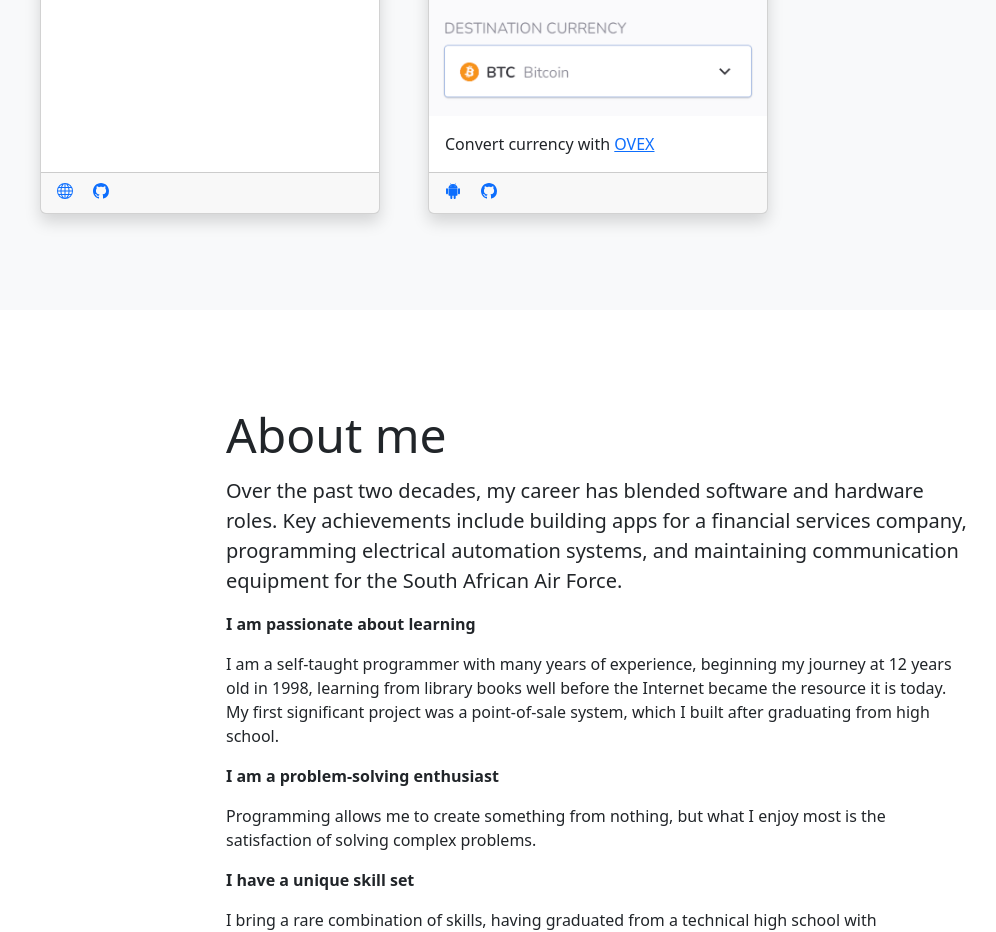
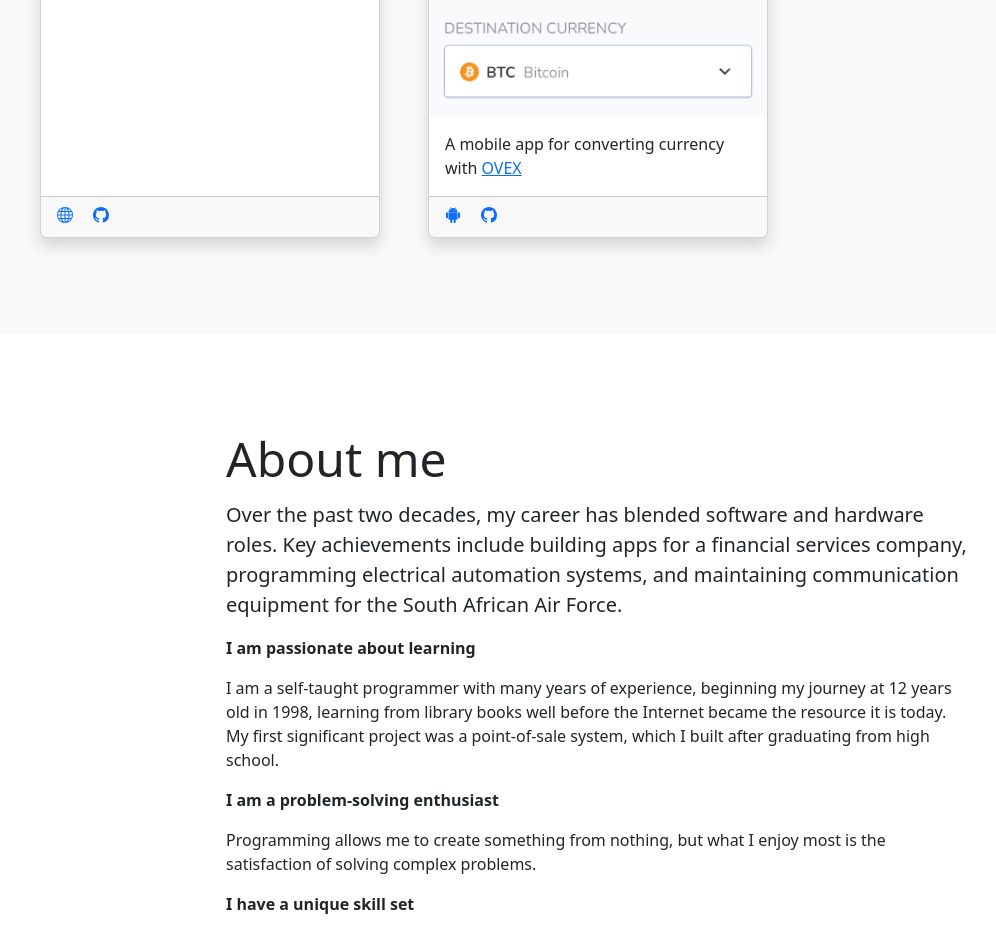
Before and after one commit to delvianv/delvianv.github.io, a plain HTML site: page index.html in a window 1280 px wide. Shown: the part 1720-2652 px from the top of the page, without its empty margins (42-1038 px from the left). Drawn offline with nearby package versions, Linux system fonts and the light colour scheme.

Commit message:
Edit wording in OVEX description

```diff
--- a/index.html
+++ b/index.html
@@ -572,7 +572,8 @@
               />
               <div class="card-body">
                 <p class="card-text">
-                  Convert currency with <a href="https://ovex.com/">OVEX</a>
+                  A mobile app for converting currency with
+                  <a href="https://ovex.com/">OVEX</a>
                 </p>
               </div>
               <div class="card-footer">
```
